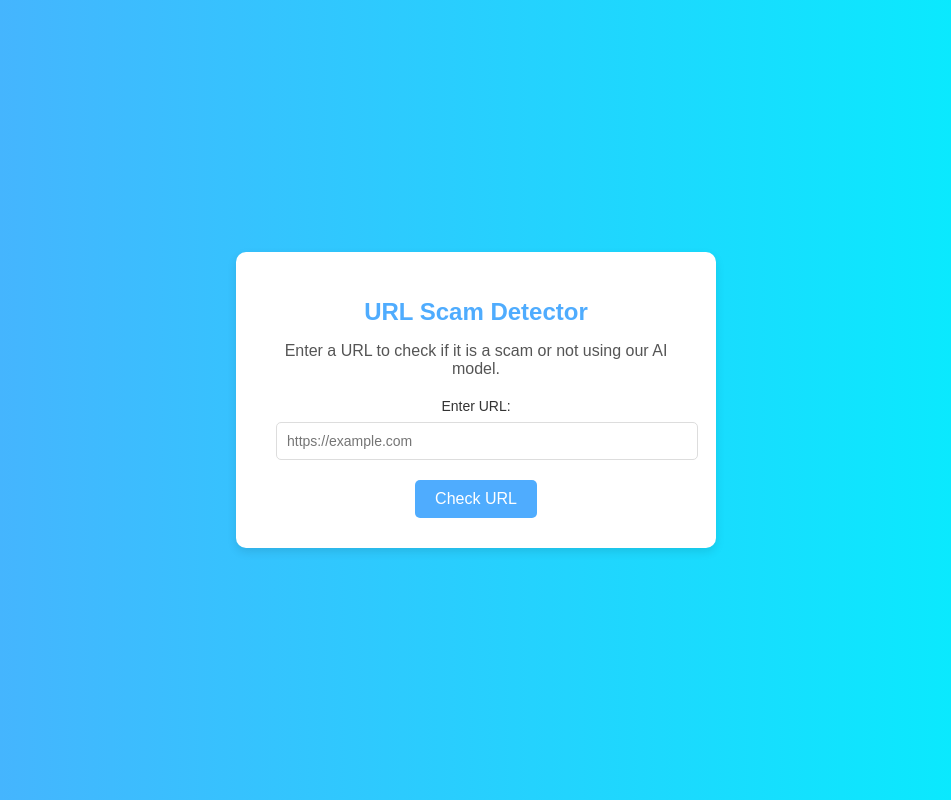
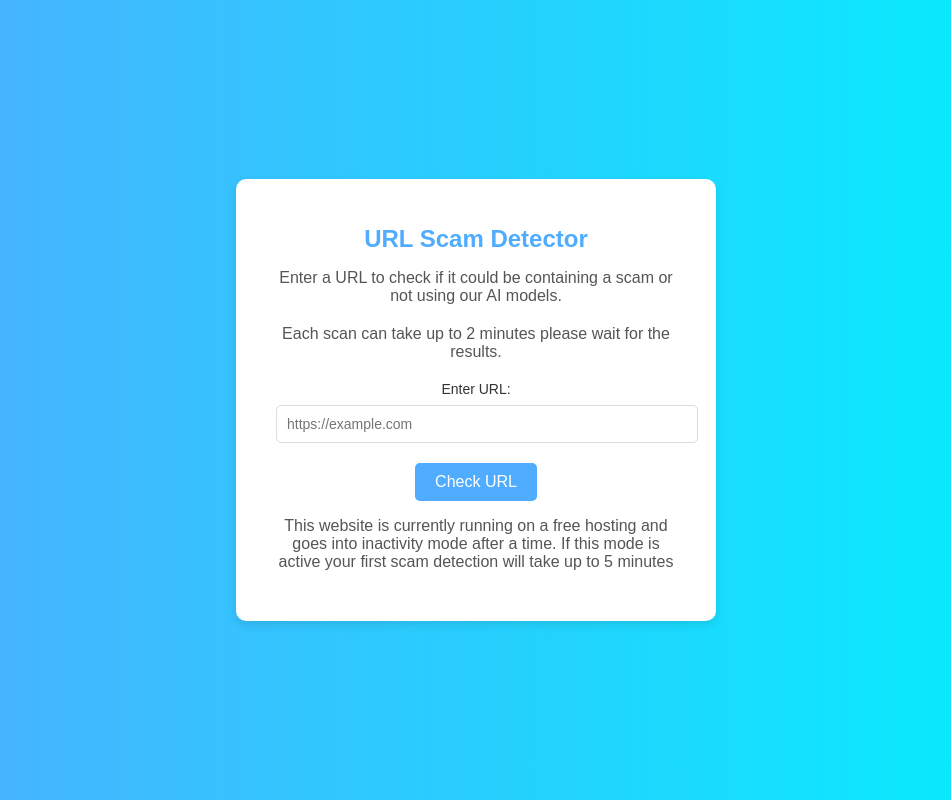
Before and after one commit to synergeur/url_scam_detection_web_app, a Flask app: page / in a window 1280 px wide. Shown: the whole page, without its empty margins (164-1115 px from the left). Run offline with Flask 3, Linux system fonts and the light colour scheme.

Commit message:
update: text information about time

```diff
--- a/templates/index.html
+++ b/templates/index.html
@@ -9,12 +9,14 @@
 <body>
     <div class="form-container">
         <h1>URL Scam Detector</h1>
-        <p>Enter a URL to check if it is a scam or not using our AI model.</p>
+        <p>Enter a URL to check if it could be containing a scam or not using our AI models.</p>
+        <p>Each scan can take up to 2 minutes please wait for the results.</p>
         <form action="/check-url" method="POST">
             <label for="url-input">Enter URL:</label>
             <input type="url" id="url-input" name="url" placeholder="https://example.com" required>
             <button type="submit">Check URL</button>
         </form>
+        <p>This website is currently running on a free hosting and goes into inactivity mode after a time. If this mode is active your first scam detection will take up to 5 minutes</p>
     </div>
     <script
         type="text/javascript"
```
